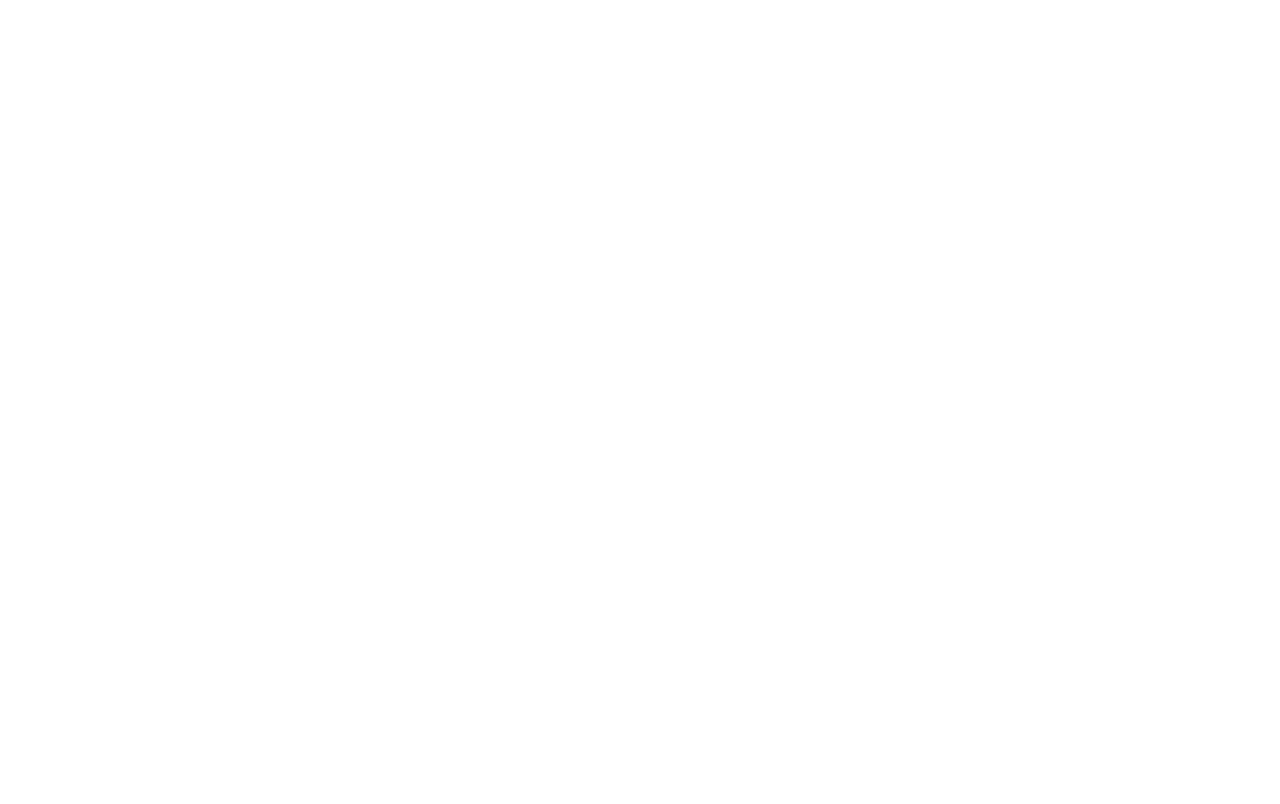
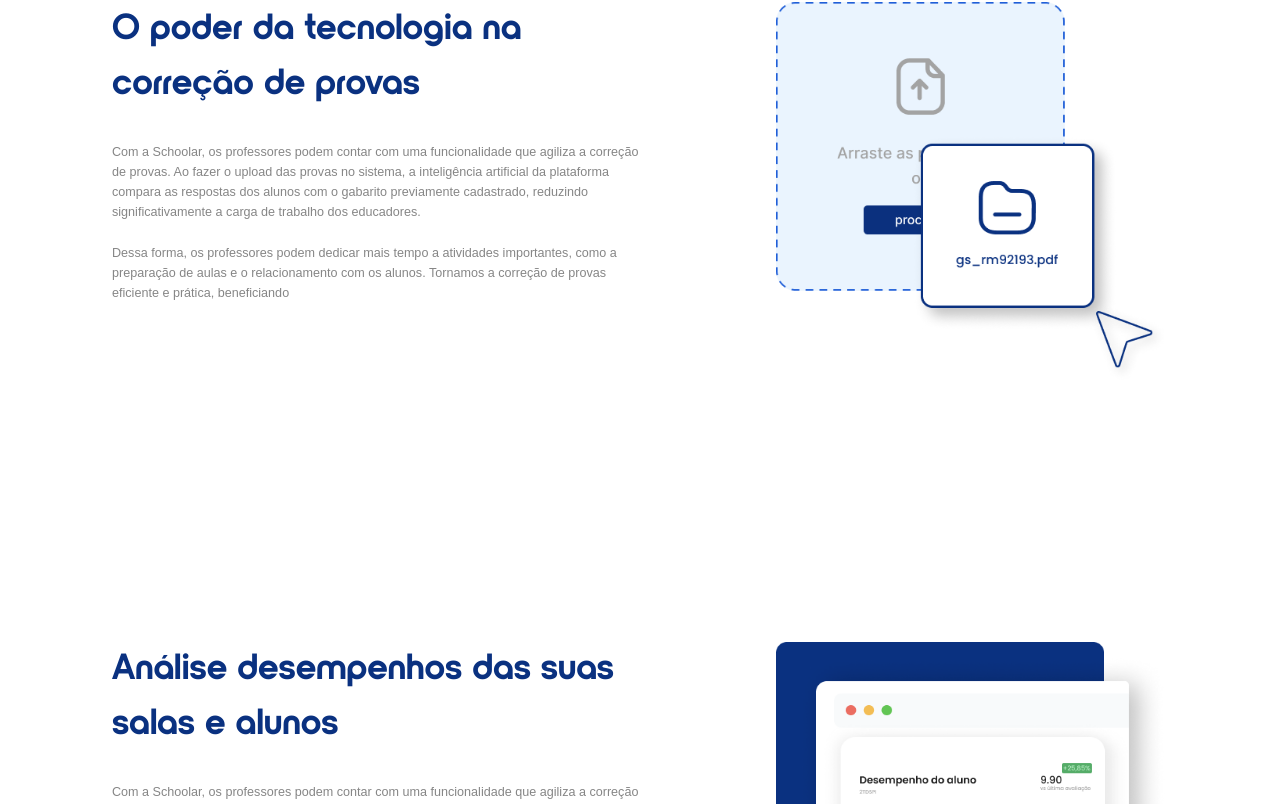
Before and after one commit to Challenge2023/schoolar-frontend, a React (Vite) app: page / in a window 1280 px wide. Shown: the part 1056-1860 px from the top of the page. Before the commit the page ends 890 px from the top, so only its background shows below. Built offline with nearby package versions, Linux system fonts and the light colour scheme.

Commit message:
Base Section implementada com conteúdo

```diff
--- a/src/components/button/index.jsx
+++ b/src/components/button/index.jsx
@@ -1,16 +1,16 @@
 import PropTypes from 'prop-types';
 import { Button } from './style';
 
-export function ButtonLink({ path, backgroundColor, hoverBackgroundColor, textColor, children, weight, width, hoverColor }) {
+export function ButtonLink({ path, backgroundcolor, hoverbackgroundcolor, textcolor, children, weight, width, hovercolor }) {
     return (
         <Button
             to={path}
             weight={weight}
             width={width}
-            hoverColor={hoverColor}
-            backgroundColor={backgroundColor}
-            hoverBackgroundColor={hoverBackgroundColor}
-            textColor={textColor}
+            hovercolor={hovercolor}
+            backgroundcolor={backgroundcolor}
+            hoverbackgroundcolor={hoverbackgroundcolor}
+            textcolor={textcolor}
         >
             {children}
         </Button>
@@ -19,11 +19,11 @@
 
 ButtonLink.propTypes = {
     path: PropTypes.string.isRequired,
-    backgroundColor: PropTypes.string,
-    hoverBackgroundColor: PropTypes.string,
-    textColor: PropTypes.string,
-    hoverColor: PropTypes.string,
-    weight: PropTypes.number,
-    width: PropTypes.number,
+    backgroundcolor: PropTypes.string,
+    hoverbackgroundcolor: PropTypes.string,
+    textcolor: PropTypes.string,
+    hovercolor: PropTypes.string,
+    weight: PropTypes.string,
+    width: PropTypes.string,
     children: PropTypes.node.isRequired,
 };
--- a/src/components/button/style.js
+++ b/src/components/button/style.js
@@ -3,13 +3,13 @@
 import { Link } from 'react-router-dom'
 
 export const Button = styled(Link)`
-  background-color: ${({ theme, backgroundColor }) =>
-    theme.colors[`${backgroundColor}`]};
+  background-color: ${({ theme, backgroundcolor }) =>
+    theme.colors[`${backgroundcolor}`]};
   border: 2px solid;
-  border-color: ${({ theme, textColor }) => theme.colors[`${textColor}`]};
+  border-color: ${({ theme, textcolor }) => theme.colors[`${textcolor}`]};
   padding: 0.832rem 2rem;
   border-radius: 10px;
-  color: ${({ theme, textColor }) => theme.colors[`${textColor}`]};
+  color: ${({ theme, textcolor }) => theme.colors[`${textcolor}`]};
   transition: 0.3s;
   width: ${({ width }) => width};
   text-align: center;
@@ -20,9 +20,9 @@
   gap: 0.5rem;
   cursor: pointer;
   &:hover {
-    background-color: ${({ theme, hoverBackgroundColor }) =>
-    theme.colors[`${hoverBackgroundColor}`]};
-    color: ${({ theme, hoverColor }) =>
-    theme.colors[`${hoverColor}`]};
+    background-color: ${({ theme, hoverbackgroundcolor }) =>
+    theme.colors[`${hoverbackgroundcolor}`]};
+    color: ${({ theme, hovercolor }) =>
+    theme.colors[`${hovercolor}`]};
   }
 `
--- /dev/null
+++ b/src/pages/landingPage/components/baseSection/index.jsx
@@ -0,0 +1,29 @@
+import { BaseSectionContainer, ImageContainer, TextContainer } from "./style";
+import PropTypes from 'prop-types';
+import { RegularText, TitleText } from "../../../../styles/typograph";
+
+export function BaseSection({ title, desc, image, animation }) {
+    return (
+        <BaseSectionContainer data-aos={animation}>
+            <TextContainer>
+                <TitleText color="brand-blue" weight="700" fontSize="title-l">
+                    {title}
+                </TitleText>
+                <RegularText color="base-text-darker" weight="400" fontSize="text-s">
+                    {desc}
+                </RegularText>
+            </TextContainer>
+
+            <ImageContainer>
+                <img src={image} alt="image" />
+            </ImageContainer>
+        </BaseSectionContainer>
+    )
+}
+
+BaseSection.propTypes = {
+    title: PropTypes.string,
+    desc: PropTypes.string,
+    image: PropTypes.string,
+    animation: PropTypes.string.isRequired,
+};
--- /dev/null
+++ b/src/pages/landingPage/components/baseSection/style.js
@@ -0,0 +1,35 @@
+import styled from 'styled-components'
+
+export const BaseSectionContainer = styled.section`
+    display: grid;
+    grid-template-columns: 1fr 1fr;
+    width: 100%;
+
+    @media(max-width: 768px) {
+        display: flex;
+        flex-direction: column;
+        gap: 4rem;
+        align-items: center;
+    }
+`
+
+export const TextContainer = styled.div`
+    display: flex;
+    flex-direction: column;
+    gap: 2.2rem;
+`
+
+export const ImageContainer = styled.div`
+    display: flex;
+    justify-content: flex-end;
+
+    img {
+        max-width: 28rem;
+    }
+
+    @media(max-width: 768px) {
+        img {
+            max-width: 20rem;
+        }
+    }
+`
--- a/src/pages/landingPage/components/header/index.jsx
+++ b/src/pages/landingPage/components/header/index.jsx
@@ -43,11 +43,11 @@
                 <ButtonContainer>
                     <ButtonLink
                         path="/login"
-                        backgroundColor="brand-blue"
-                        hoverBackgroundColor="base-white"
-                        textColor="base-white"
+                        backgroundcolor="brand-blue"
+                        hoverbackgroundcolor="base-white"
+                        textcolor="base-white"
                         width="130px"
-                        hoverColor="brand-blue"
+                        hovercolor="brand-blue"
                     >
                         Login
                     </ButtonLink>
--- a/src/pages/landingPage/components/intro/index.jsx
+++ b/src/pages/landingPage/components/intro/index.jsx
@@ -18,10 +18,10 @@
                         path="/login"
                         weight="600"
                         width="150px"
-                        backgroundColor="base-white"
-                        hoverColor="brand-blue"
-                        hoverBackgroundColor="base-white"
-                        textColor="brand-blue"
+                        backgroundcolor="base-white"
+                        hovercolor="brand-blue"
+                        hoverbackgroundcolor="base-white"
+                        textcolor="brand-blue"
                     >
                         Saiba Mais
                     </ButtonLink>
--- a/src/pages/landingPage/index.jsx
+++ b/src/pages/landingPage/index.jsx
@@ -1,15 +1,68 @@
 import { Intro } from "./components/intro";
-import { LandingPageContainer } from "./style";
+import { BaseSectionContainer, LandingPageContainer } from "./style";
 import { Brands } from "./components/brands"
 import Analytics from "../../assets/analytics.png"
 import Upload from "../../assets/upload-test.png"
+import Content from "../../assets/content-helper.png"
+import { BaseSection } from "./components/baseSection";
 
 export function LandingPage() {
+
+    const InfoSectionData = [
+        {
+            title: "O poder da tecnologia na correção de provas",
+            desc: (
+                <>
+                    Com a Schoolar, os professores podem contar com uma funcionalidade que agiliza a correção de provas. Ao fazer o upload das provas no sistema, a inteligência artificial da plataforma compara as respostas dos alunos com o gabarito previamente cadastrado, reduzindo significativamente a carga de trabalho dos educadores. <br /><br />
+                    Dessa forma, os professores podem dedicar mais tempo a atividades importantes, como a preparação de aulas e o relacionamento com os alunos. Tornamos a correção de provas eficiente e prática, beneficiando
+                </>
+            ),
+            image: Upload,
+            animation: 'fade-right',
+            equals: true
+        },
+        {
+            title: "Utilize IA para criação de conteúdos",
+            desc: "Com nossa tecnologia de inteligente artificial, você não perderá mais tempo com crianção de conteúdos para aulas, atividades, provas entre outros.",
+            image: Content,
+            animation: 'fade-left',
+            equals: false
+        },
+        {
+            title: "Análise desempenhos das suas salas e alunos",
+            desc: (
+                <>
+                    Com a Schoolar, os professores podem contar com uma funcionalidade que agiliza a correção de provas. Ao fazer o upload das provas no sistema, a inteligência artificial da plataforma compara as respostas dos alunos com o gabarito previamente cadastrado, reduzindo significativamente a carga de trabalho dos educadores. <br /><br />
+                    Dessa forma, os professores podem dedicar mais tempo a atividades importantes, como a preparação de aulas e o relacionamento com os alunos. Tornamos a correção de provas eficiente e prática, beneficiando
+                </>
+            ),
+            image: Analytics,
+            animation: 'fade-right',
+            equals: true
+        }
+    ]
 
     return (
         <LandingPageContainer>
             <Intro />
             <Brands />
+
+            <BaseSectionContainer>
+                {InfoSectionData.map((item, index) => {
+                    if (item.equals) {
+                        return (
+                            <BaseSection
+                                key={index}
+                                title={item.title}
+                                desc={item.desc}
+                                image={item.image}
+                                animation={item.animation}
+                            />
+                        )
+                    }
+                })}
+            </BaseSectionContainer>
+
         </LandingPageContainer>
     )
 }
--- a/src/pages/landingPage/style.js
+++ b/src/pages/landingPage/style.js
@@ -6,3 +6,15 @@
   gap: 12rem 0px;
   overflow-x: hidden;
 `
+
+export const BaseSectionContainer = styled.section`
+  display: flex;
+  flex-direction: column;
+  gap: 18.5rem 0px;
+  padding: 0 8rem;
+
+  @media(max-width: 768px) {
+    gap: 12rem 0px;
+    padding: 0 3rem;
+  }
+`
--- a/src/styles/themes/default.js
+++ b/src/styles/themes/default.js
@@ -7,7 +7,8 @@
         'brand-green': '#55AC68',
         'base-text': '#DBDBDB',
         'base-title': '#202020',
-        'base-background': '#FCFCFC'
+        'base-background': '#FCFCFC',
+        'base-text-darker': '#868686'
     },
     textSizes: {
         'title-l': '2.6rem',
```
Also changed, not shown: src/assets/content-helper.png (added).
